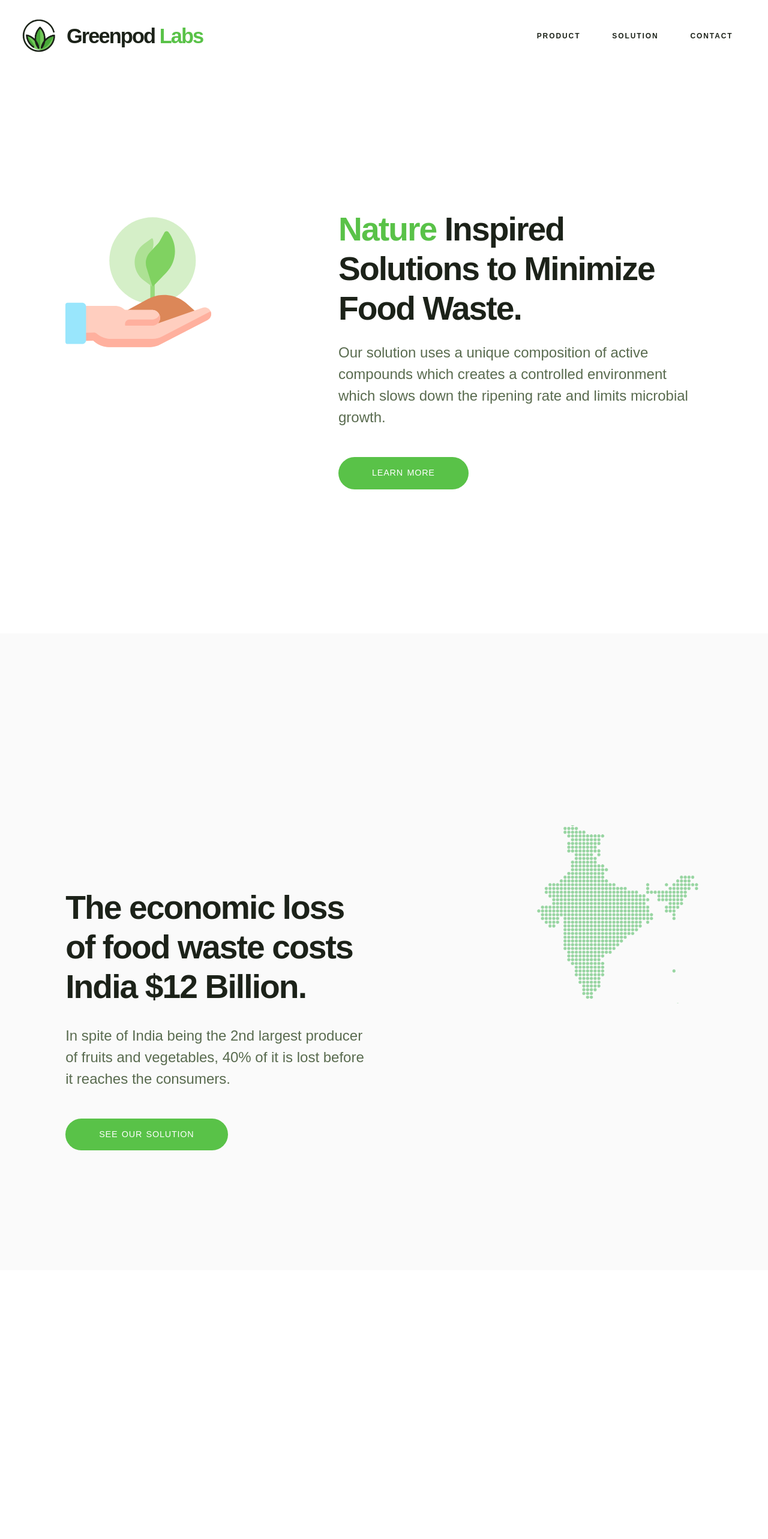
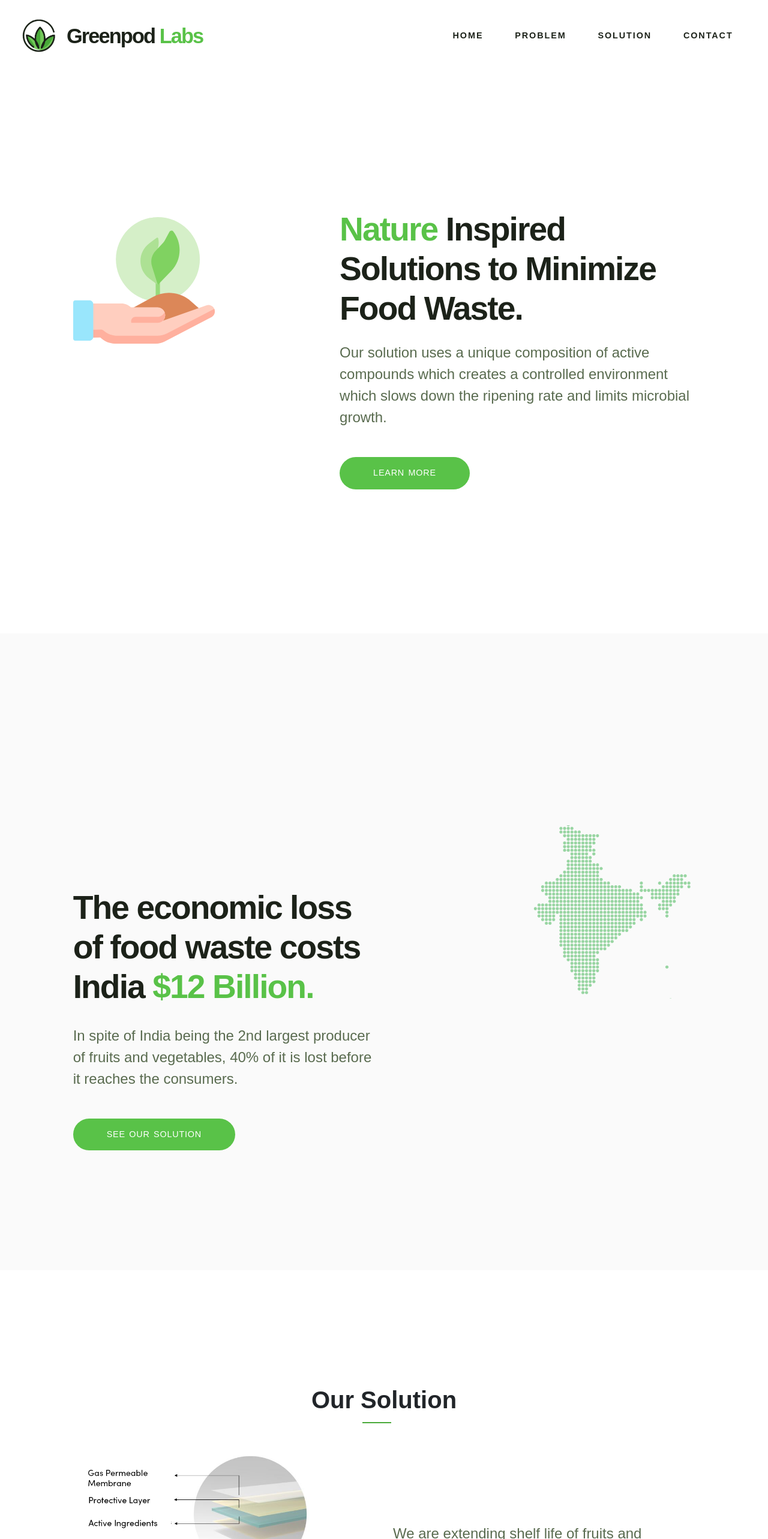
Before and after one commit to greenpodlabs/greenpodlabs.com, a React (Create React App) app: page / in a window 1280 px wide. Shown: the part 11-2577 px from the top of the page at 60% size. Before the commit the page ends 2369 px from the top, so only its background shows below. Built offline with nearby package versions, Linux system fonts and the light colour scheme; a web font is replaced by a local one.

Commit message:
Our solution page

```diff
--- a/src/App.js
+++ b/src/App.js
@@ -3,15 +3,19 @@ import { Row, Col, Container, Button } from 'react-bootstrap';
 import TopNav from './TopNav';
 import Home from './Home';
 import LearnMore from './LearnMore';
+import OurSolution from './OurSolution';
 
 import './App.scss';
 
 const App = () => (
     <Container fluid>
         <Row>
-            <TopNav />
-            <Home />
-            <LearnMore />
+            <Col>
+                <TopNav />
+                <Home />
+                <LearnMore />
+                <OurSolution />
+            </Col>
         </Row>
     </Container>
 );
--- a/src/App.scss
+++ b/src/App.scss
@@ -24,10 +24,47 @@ h1, h2, h3, h4, h5, h6 {
     font-size: 0.9rem;
     letter-spacing: 0.05rem;
     word-spacing: 0.10rem;
-    font-weight: 400;
     color: $button-text-color !important;
 
     &:hover, &:active {
         background-color: $lime-green-color;
     }
 }
+
+.subheading {
+    display: inline-block;
+    padding-bottom: 5px;
+    position: relative;
+    font-weight: 700;
+    font-size: 2.5rem;
+
+    &::before {
+        content: "";
+        position: absolute;
+        width: 20%;
+        height: 1px;
+        bottom: -10px;
+        left: 35%;
+        border-bottom: 2px solid $lime-green-color;
+    }
+}
+
+.tagline {
+    font-weight: 600;
+    font-size: 3.45rem;
+    color: $base-text-color;
+    letter-spacing: -.12rem;
+
+    b {
+        color: $highlight-text-color;
+        font-weight: 600;
+    }
+}
+
+.subtext {
+    display: block;
+    margin-top: 1.4rem;
+    font-size: 1.5rem;
+    font-weight: 200;
+    color: lighten($base-text-color, 25);
+}
--- a/src/Home.js
+++ b/src/Home.js
@@ -12,8 +12,8 @@ const Home = () => (
                 </Col>
                 <Col md={{ span: 7, offset: 2 }} sm={12}>
                     <div id="tagline">
-                        <h1><b>Nature</b> Inspired Solutions to Minimize Food Waste.</h1>
-                        <span>Our solution uses a unique composition of active compounds which creates a controlled environment which slows down the ripening rate and limits microbial growth.</span>
+                        <h1 className="tagline"><b>Nature</b> Inspired Solutions to Minimize Food Waste.</h1>
+                        <span className="subtext">Our solution uses a unique composition of active compounds which creates a controlled environment which slows down the ripening rate and limits microbial growth.</span>
                         <Link className="btn btn-primary" to="learn-more" spy={true} smooth={true} duration={400} delay={100}>LEARN MORE</Link>{''}
                     </div>
                 </Col>
--- a/src/Home.scss
+++ b/src/Home.scss
@@ -5,26 +5,6 @@
 }
 
 #tagline {
-    h1 {
-        font-weight: 600;
-        font-size: 3.45rem;
-        color: $base-text-color;
-        letter-spacing: -.12rem;
-
-        b {
-            color: $highlight-text-color;
-            font-weight: 600;
-        }
-    }
-
-    span {
-        display: block;
-        margin-top: 1.4rem;
-        font-size: 1.5rem;
-        font-weight: 200;
-        color: lighten($base-text-color, 25);
-    }
-
     .btn {
         margin-top: 3rem;
         display: inline-block;
--- a/src/LearnMore.js
+++ b/src/LearnMore.js
@@ -4,18 +4,16 @@ import { Link, animateScroll as scroll } from "react-scroll";
 import './LearnMore.scss'
 
 const LearnMore = () => (
-    <div id="learn-more">
-        <Row>
+    <Row id="learn-more">
         <Col md={{ span: 5, offset: 1 }} sm={6}>
-                <h5>The economic loss of food waste costs India $12 Billion.</h5>
-                <span>In spite of India being the 2nd largest producer of fruits and vegetables, 40% of it is lost before it reaches the consumers.</span>
-                <Link className="btn btn-primary" to="solution" spy={true} smooth={true} duration={400} delay={100}>SEE OUR SOLUTION</Link>{''}
+            <h1 className="tagline">The economic loss of food waste costs India <b>$12 Billion.</b></h1>
+            <span className="subtext">In spite of India being the 2nd largest producer of fruits and vegetables, 40% of it is lost before it reaches the consumers.</span>
+            <Link className="btn btn-primary" to="our-solution" spy={true} smooth={true} duration={400} delay={100}>SEE OUR SOLUTION</Link>{''}
         </Col>
         <Col md={{ span: 3, offset: 2 }} xs={6}>
             <Image src='/assets/images/india-green.png' fluid />
         </Col>
     </Row>
-    </div>
 );
 
 export default LearnMore;
--- a/src/LearnMore.scss
+++ b/src/LearnMore.scss
@@ -2,7 +2,7 @@
 
 #learn-more {
     margin-top: 15rem;
-    margin-bottom: 15rem;
+    margin-bottom: 10rem;
     padding-top: 20rem;
     padding-bottom: 12.5rem;
     background-color: #fafafa;
@@ -11,23 +11,16 @@
         opacity: 0.65;
     }
 
-    h5 {
-        margin-top: 6.5rem;
-        font-weight: 600;
-        font-size: 3.45rem;
-        color: $base-text-color;
-        letter-spacing: -.12rem;
-    }
-
     .btn {
         margin-top: 3rem;
         display: inline-block;
     }
 
-    span {
-        font-size: 1.5rem;
-        font-weight: 200;
-        color: lighten($base-text-color, 25);
+    .tagline {
+        margin-top: 6.5rem;
+    }
+
+    .subtext {
         margin-top: 1.4rem;
         display: inline-block;
     }
--- /dev/null
+++ b/src/OurSolution.js
@@ -0,0 +1,29 @@
+import React from 'react';
+import { Row, Col, Image } from 'react-bootstrap';
+import './OurSolution.scss'
+
+const OurSolution = () => (
+    <Row id="our-solution">
+        <Col md={{ span: 10, offset: 1 }} sm={12}>
+            <Row>
+                <Col>
+                    <div className="text-center">
+                        <h1 className="subheading">Our Solution</h1>
+                    </div>
+                </Col>
+            </Row>
+            <Row>
+                <Col md={5}>
+                    <Image src="/assets/images/product.png" fluid />
+                </Col>
+                <Col md={{ span: 6, offset: 1 }}>
+                <span className="subtext">
+                    We are extending shelf life of fruits and vegetables by naturally activating its defense mechanism thus, slowing the ripening rate and minimizing microbial attack.
+                </span>
+                </Col>
+            </Row>
+        </Col>
+    </Row>
+);
+
+export default OurSolution;
--- /dev/null
+++ b/src/OurSolution.scss
@@ -0,0 +1,8 @@
+#our-solution {
+    margin-top: 12rem;
+    margin-bottom: 10rem;
+
+    .subtext {
+        margin-top: 10.5rem;
+    }
+}
--- a/src/TopNav.js
+++ b/src/TopNav.js
@@ -1,6 +1,7 @@
 import React from 'react';
 import Navbar from 'react-bootstrap/Navbar';
 import Nav from 'react-bootstrap/Nav';
+import { Link, animateScroll as scroll } from "react-scroll";
 
 import './TopNav.scss';
 
@@ -21,9 +22,10 @@ const TopNav = () => (
 
         <Navbar.Collapse id="basic-navbar-nav">
             <Nav className="ml-auto">
-                <Nav.Item><Nav.Link href="#product">PRODUCT</Nav.Link></Nav.Item>
-                <Nav.Item><Nav.Link href="#science">SOLUTION</Nav.Link></Nav.Item>
-                <Nav.Item><Nav.Link href="#team">CONTACT</Nav.Link></Nav.Item>
+                <Nav.Item><Link href="#" className="nav-link" to="home" offset={-500} spy={true} smooth={true} duration={400} delay={100}>HOME</Link>{''}</Nav.Item>
+                <Nav.Item><Link href="#" className="nav-link" to="learn-more" spy={true} smooth={true} duration={400} delay={100}>PROBLEM</Link></Nav.Item>
+                <Nav.Item><Link href="#" className="nav-link" to="our-solution" spy={true} smooth={true} duration={400} delay={100}>SOLUTION</Link></Nav.Item>
+                <Nav.Item><Link href="#" className="nav-link" to="contact" spy={true} smooth={true} duration={400} delay={100}>CONTACT</Link></Nav.Item>
             </Nav>
         </Navbar.Collapse>
     </Navbar>
--- a/src/TopNav.scss
+++ b/src/TopNav.scss
@@ -28,9 +28,9 @@ $easeOutBack: cubic-bezier(0.175, 0.885, 0.320, 1.275);
     margin: 0 1.15rem;
 
     a {
-        font-weight: 900;
+        font-weight: 900 !important;
         color: $base-text-color !important;
-        font-size: 0.75rem;
+        font-size: 0.9rem;
         letter-spacing: .12rem;
         position: relative;
 
```
Also changed, not shown: public/assets/images/product.png (added). Lines whose indentation alone changed are shown as unchanged.
